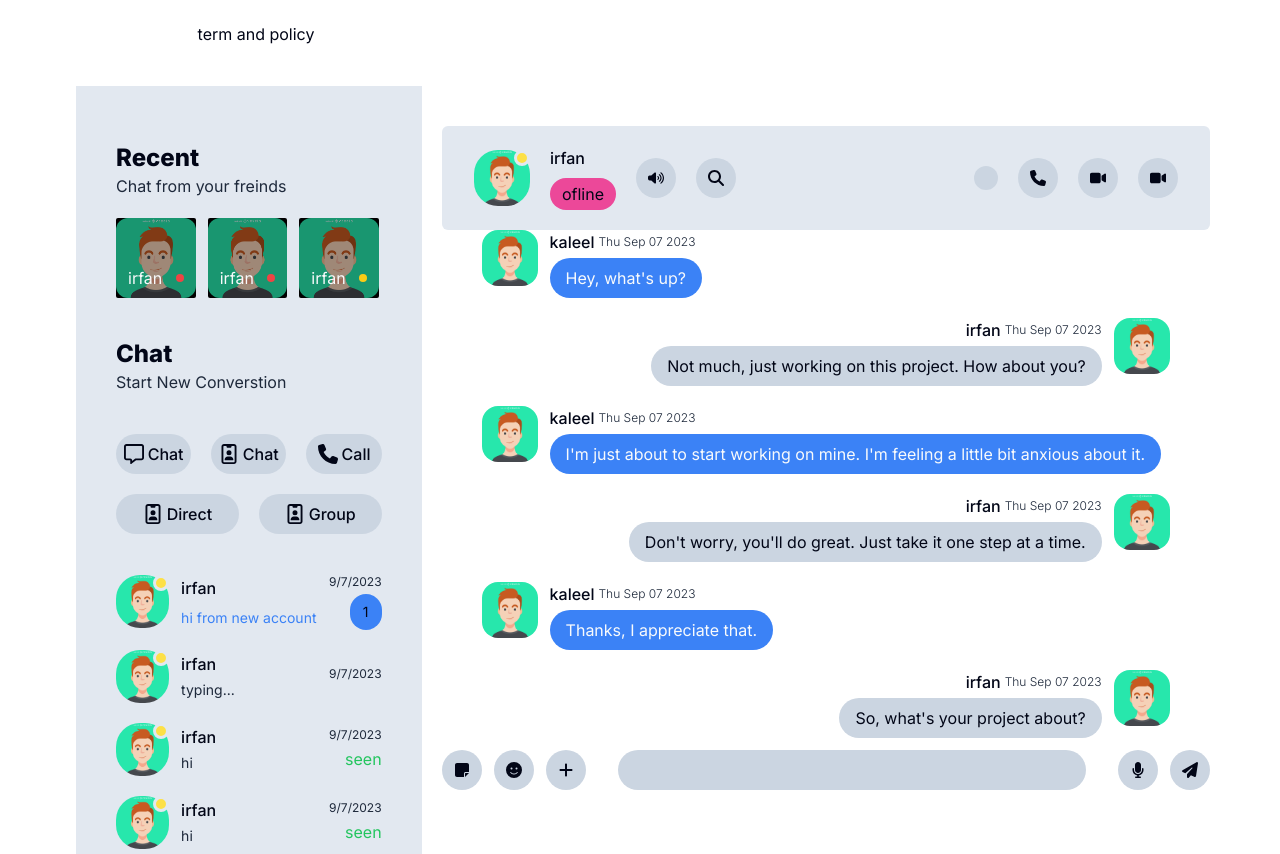
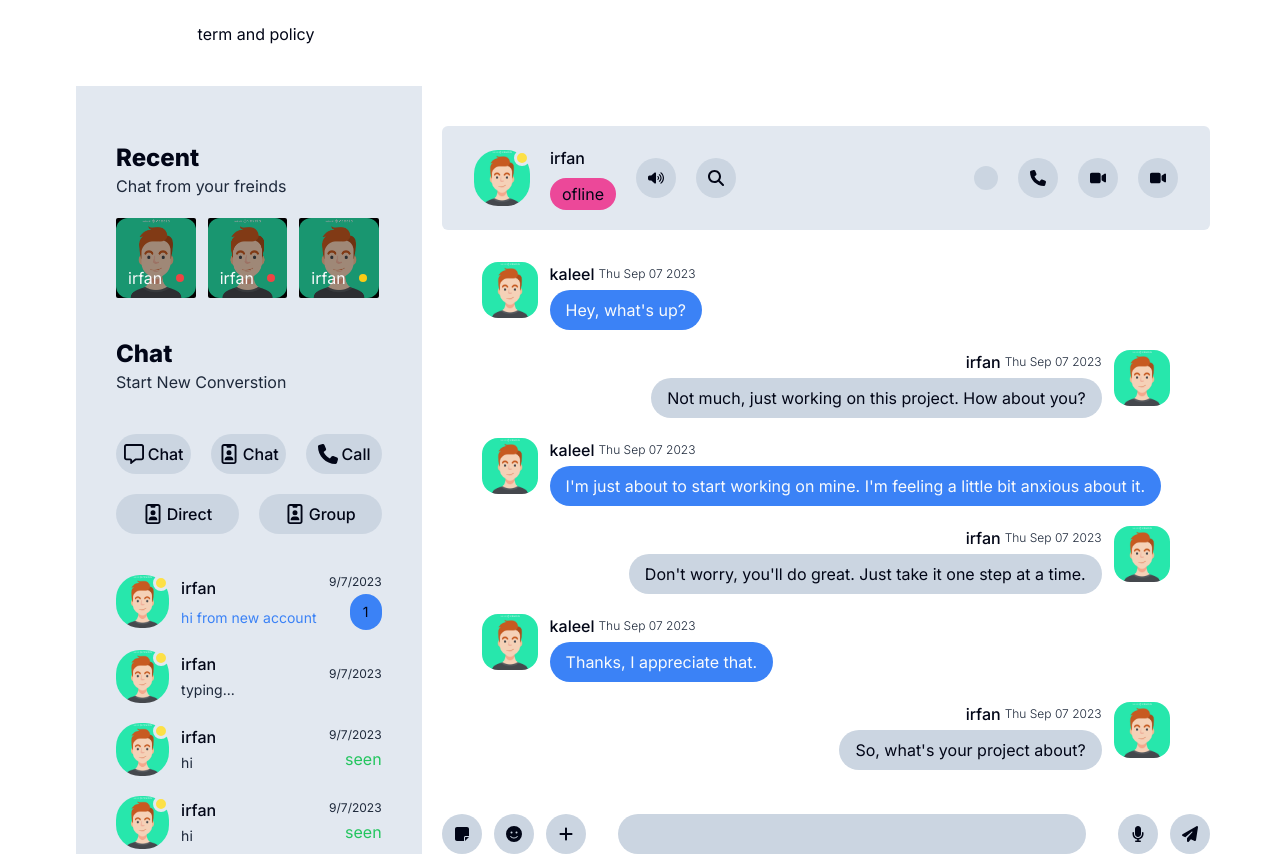
Before and after one commit to abdul-irfan-k/Chit-Chat, a Next.js app in the folder client/: page /signup in a window 1280 px wide. Shown: the part 682-1536 px from the top of the page. Before the commit the page ends 1472 px from the top, so only its background shows below. Built offline with nearby package versions, Linux system fonts and the light colour scheme.

Commit message:
emoji picker implemented

```diff
--- a/client/src/components/messenger/input-box/InputBox.tsx
+++ /dev/null
@@ -1,40 +0,0 @@
-"use client"
-
-import {
-  faMicrophone,
-  faFaceSmile,
-  faPlus,
-  faPaperPlane,
-  faStickyNote,
-} from "@fortawesome/free-solid-svg-icons"
-import { FontAwesomeIcon } from "@fortawesome/react-fontawesome"
-const InputBox = () => {
-  return (
-    <div className="flex gap-3 justify-between items-center">
-      <div className="w-10 flex justify-center items-center aspect-square bg-slate-300 rounded-full dark:bg-slate-800">
-        <FontAwesomeIcon icon={faStickyNote} />
-      </div>
-      <div className="relative w-10 flex flex-col justify-center items-center aspect-square bg-slate-300 rounded-full dark:bg-slate-800">
-        <FontAwesomeIcon icon={faFaceSmile} />
-      </div>
-      <div className="w-10 flex justify-center items-center aspect-square bg-slate-300 rounded-full dark:bg-slate-800">
-        <FontAwesomeIcon icon={faPlus} />
-      </div>
-
-      <div className="flex-1 px-5">
-        <input
-          type="text"
-          className="px-4 py-2 w-full rounded-full text-slate-950  bg-slate-300 outline-none dark:text-slate-50 dark:bg-slate-800"
-        />
-      </div>
-      <div className="w-10 flex justify-center items-center aspect-square bg-slate-300 rounded-full dark:bg-slate-800">
-        <FontAwesomeIcon icon={faMicrophone} />
-      </div>
-      <div className="w-10 flex justify-center items-center aspect-square bg-slate-300 rounded-full dark:bg-slate-800">
-        <FontAwesomeIcon icon={faPaperPlane} />
-      </div>
-    </div>
-  )
-}
-
-export default InputBox
--- /dev/null
+++ b/client/src/components/messenger/input-box/input-box.tsx
@@ -0,0 +1,71 @@
+"use client"
+
+import React, { useState } from "react"
+import EmogiPicker from "@/components/shared/emogi-picker/emogi-picker"
+import {
+  faMicrophone,
+  faFaceSmile,
+  faPlus,
+  faPaperPlane,
+  faStickyNote,
+} from "@fortawesome/free-solid-svg-icons"
+import { FontAwesomeIcon } from "@fortawesome/react-fontawesome"
+
+type inputPopUpMenuType = "emoji" | "sticker" | undefined
+
+const InputBox = () => {
+  const [inputMessage, setInputMessage] = useState("")
+  const [inputPopUpMenuType, setInputPopUpMenuType] =
+    useState<inputPopUpMenuType>(undefined)
+
+  const inputChangeHandler = (e: React.ChangeEvent<HTMLInputElement>) => {
+    setInputMessage(e.target.value)
+  }
+
+  const popUpMenuButtonHandler = (val: inputPopUpMenuType) => {
+    if (val == inputPopUpMenuType) return setInputPopUpMenuType(undefined)
+    setInputPopUpMenuType(val)
+  }
+
+
+
+  return (
+    <div className="flex gap-3 justify-between items-center">
+      <div
+        className="relative w-10 flex justify-center items-center aspect-square bg-slate-300 rounded-full dark:bg-slate-800"
+        onClick={() => setInputPopUpMenuType("sticker")}
+      >
+        <FontAwesomeIcon icon={faStickyNote} />
+      </div>
+      <div className="relative">
+        <div
+          className="relative w-10 flex flex-col justify-center items-center aspect-square bg-slate-300 rounded-full dark:bg-slate-800"
+          onClick={() => popUpMenuButtonHandler("emoji")}
+        >
+          <FontAwesomeIcon icon={faFaceSmile} />
+        </div>
+        {inputPopUpMenuType == "emoji" && <EmogiPicker emojiSelectHandler={setInputMessage} />}
+      </div>
+      <div className="w-10 flex justify-center items-center aspect-square bg-slate-300 rounded-full dark:bg-slate-800">
+        <FontAwesomeIcon icon={faPlus} />
+      </div>
+
+      <div className="flex-1 px-5">
+        <input
+          type="text"
+          value={inputMessage}
+          onChange={inputChangeHandler}
+          className="px-4 py-2 w-full rounded-full text-slate-950  bg-slate-300 outline-none dark:text-slate-50 dark:bg-slate-800"
+        />
+      </div>
+      <div className="w-10 flex justify-center items-center aspect-square bg-slate-300 rounded-full dark:bg-slate-800">
+        <FontAwesomeIcon icon={faMicrophone} />
+      </div>
+      <div className="w-10 flex justify-center items-center aspect-square bg-slate-300 rounded-full dark:bg-slate-800">
+        <FontAwesomeIcon icon={faPaperPlane} />
+      </div>
+    </div>
+  )
+}
+
+export default InputBox
--- a/client/src/components/messenger/messenger.tsx
+++ b/client/src/components/messenger/messenger.tsx
@@ -1,7 +1,7 @@
 import ChatList from "./chat-list/chat-list"
 import ChatBox from "./chat-box/chat-box"
 import ChatSort from "./chat-sort/chat-sort"
-import InputBox from "./input-box/InputBox"
+import InputBox from "./input-box/input-box"
 import Profile from "./profile/profile"
 import Recent from "./recent/recent"
 import SideMenu from "./side-menu/side-menu"
@@ -27,7 +27,7 @@ const Messenger = () => {
         </div>
       </div>
 
-      <div className="relative mt-10  gap- flex flex-col  w-[60%]">
+      <div className="relative mt-10  gap-8 flex flex-col  w-[60%] ">
         <Profile
           currentStatus="ofline"
           profileImageSrc="/Asset/avatar.jpg"
--- a/client/src/components/shared/emogi-picker/emogi-picker.tsx
+++ b/client/src/components/shared/emogi-picker/emogi-picker.tsx
@@ -1,10 +1,14 @@
 "use client"
-// import data from "@emoji-mart/data"
+import data from "@emoji-mart/data"
 import Picker from "@emoji-mart/react"
 import axios from "axios"
-import { useEffect, useState } from "react"
+import React, { FC, useEffect, useState } from "react"
 
-const EmogiPicker = () => {
+interface EmogiPickerProps {
+  emojiSelectHandler: React.Dispatch<React.SetStateAction<string>>
+}
+
+const EmogiPicker: FC<EmogiPickerProps> = ({ emojiSelectHandler }) => {
   const [emojiData, setEmojiData] = useState()
   const [isLoadedEmojiData, setIsLoadedEmojiData] = useState(false)
 
@@ -17,11 +21,23 @@ const EmogiPicker = () => {
   }
   useEffect(() => {
     getEmojiDataHandler()
-  },[])
+  }, [])
+
+  const onEmojiSelectHandler = (data: any) => {
+    const emoji = data.native
+    emojiSelectHandler((val) => {
+      return val + emoji
+    })
+  }
 
   return (
-    <div>
-      {isLoadedEmojiData && <Picker data={emojiData} onEmojiSelect={console.log} />}
+    <div className="absolute bottom-[200%]">
+      {/* {isLoadedEmojiData && (
+        <div >
+          <Picker data={emojiData} onEmojiSelect={onEmojiSelectHandler} />
+        </div>
+      )} */}
+      <Picker data={data} onEmojiSelect={onEmojiSelectHandler} />
     </div>
   )
 }
--- /dev/null
+++ b/client/src/components/shared/sticker-picker/sticker-picker.tsx
@@ -0,0 +1,5 @@
+'use client'
+
+const StickerPicker = () => {
+    return ()
+}
```
